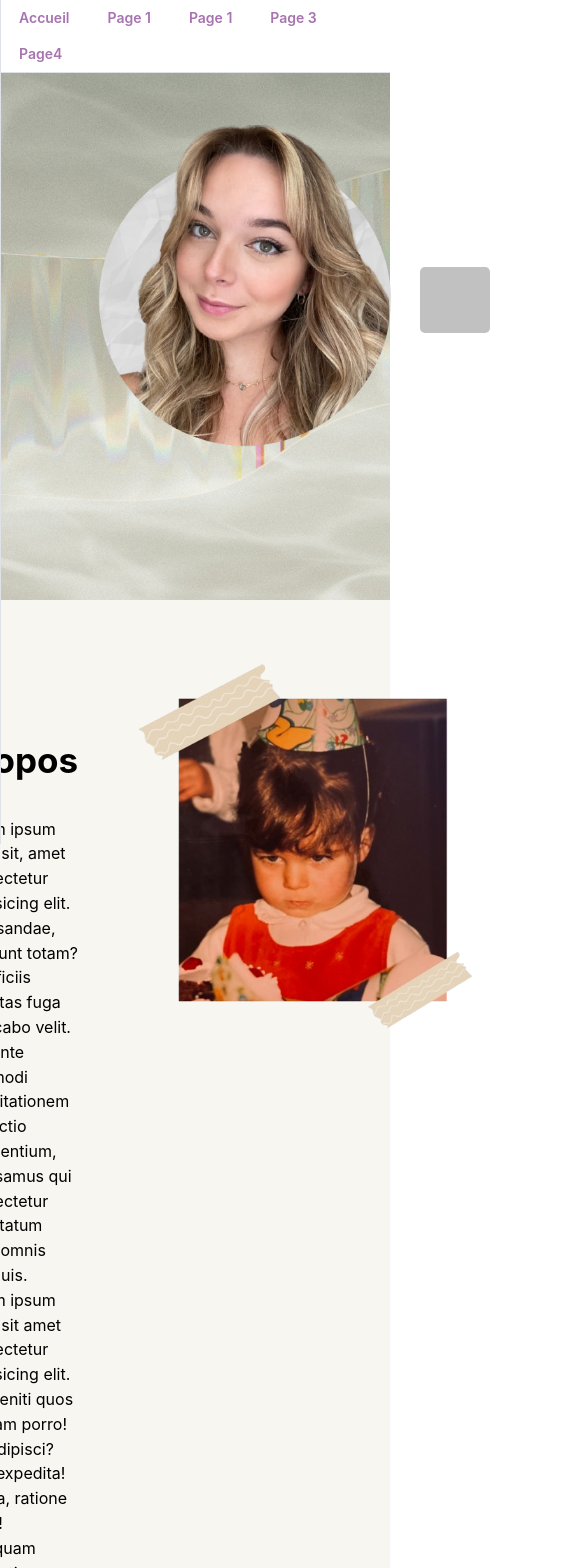
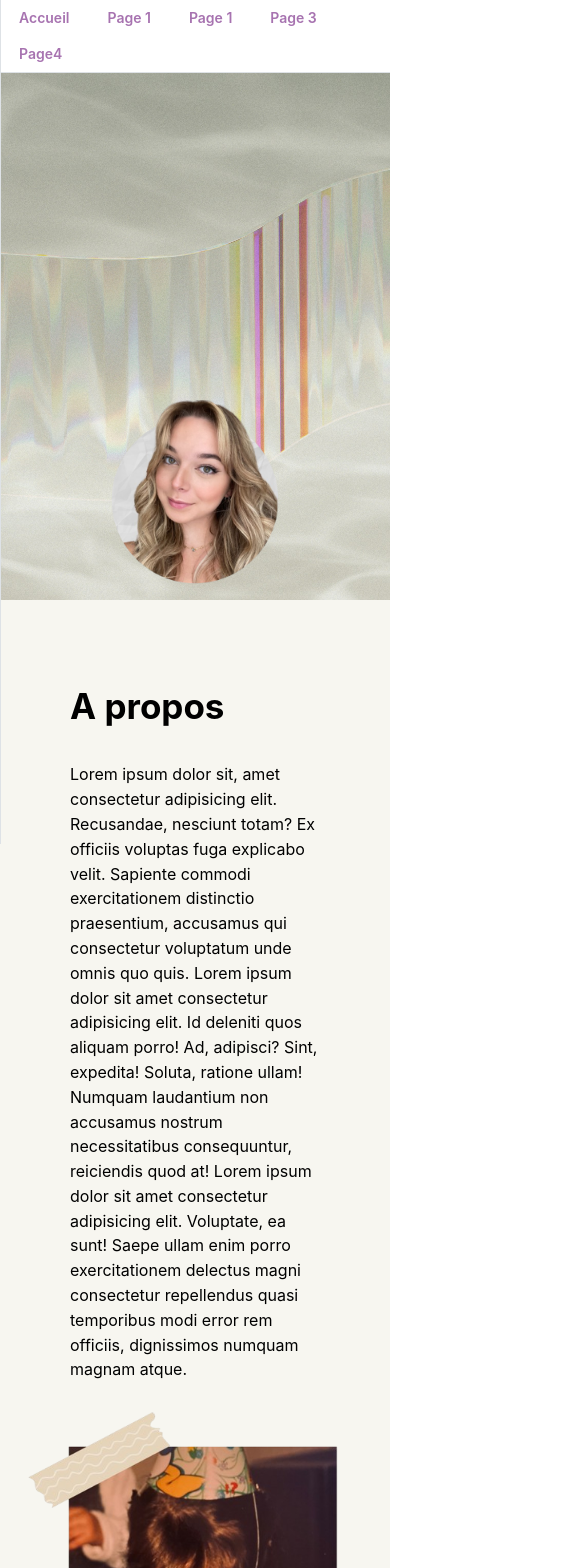
Before and after one commit to alexialang/portfolio, a React (Vite) app: page / in a window 390 px wide. Shown: the top 1568 px of the page, 585 px wide, since content can reach past the window. Built offline with nearby package versions, Linux system fonts and the light colour scheme.

Commit message:
button download/ responsive

```diff
--- a/src/pages/Home/Home.jsx
+++ b/src/pages/Home/Home.jsx
@@ -17,7 +17,6 @@ const Home = () => {
         </div>
       </div>
       <div className={classes.aPropos}>
-        <div></div>
         <div >
           <h2>A propos</h2>
           <p>Lorem ipsum dolor sit, amet consectetur adipisicing elit. Recusandae, nesciunt totam? Ex officiis voluptas fuga explicabo velit. Sapiente commodi exercitationem distinctio praesentium, accusamus qui consectetur voluptatum unde omnis quo quis. Lorem ipsum dolor sit amet consectetur adipisicing elit. Id deleniti quos aliquam porro! Ad, adipisci? Sint, expedita! Soluta, ratione ullam! Numquam laudantium non accusamus nostrum necessitatibus consequuntur, reiciendis quod at! Lorem ipsum dolor sit amet consectetur adipisicing elit. Voluptate, ea sunt! Saepe ullam enim porro exercitationem delectus magni consectetur repellendus quasi temporibus modi error rem officiis, dignissimos numquam magnam atque.</p>
@@ -31,29 +30,32 @@ const Home = () => {
           <div>
               <h3>HTML</h3>
               <Progress className={classes.bar} color="rgba(255, 175, 105, 1)" value={90} animated /> <br/>
-              <h3>HTML</h3>
-              <Progress className={classes.bar} color="rgba(255, 175, 105, 1)" value={40} animated /> <br/>
-              <h3>HTML</h3>
-              <Progress className={classes.bar} color="rgba(255, 175, 105, 1)" value={50} animated /> <br/>
-              <h3>HTML</h3>
-              <Progress className={classes.bar} color="rgba(255, 175, 105, 1)" value={50} animated /> <br/>
-              <h3>HTML</h3>
-              <Progress className={classes.bar} color="rgba(255, 175, 105, 1)" value={50} animated /> <br/>
-              <h3>HTML</h3>
+              <h3>CSS</h3>
+              <Progress className={classes.bar} color="rgba(255, 175, 105, 1)" value={80} animated /> <br/>
+              <h3>Javascript</h3>
+              <Progress className={classes.bar} color="rgba(255, 175, 105, 1)" value={10} animated /> <br/>
+              <h3>React</h3>
+              <Progress className={classes.bar} color="rgba(255, 175, 105, 1)" value={30} animated /> <br/>
+              <h3>PHP</h3>
+              <Progress className={classes.bar} color="rgba(255, 175, 105, 1)" value={10} animated /> <br/>
+              <h3>SQL</h3>
               <Progress className={classes.bar}color="rgba(255, 175, 105, 1)" value={50} animated /> <br/>
-              <h3>HTML</h3>
-              <Progress color="rgba(255, 175, 105, 1)" value={50} animated /> <br/>
+              <h3>Figma</h3>
+              <Progress color="rgba(255, 175, 105, 1)" value={60} animated /> <br/>
           </div>
           <div>
             <img src="../../src/assets/cv.png"></img>
-            <Button variant="filled" color="orange">Télécharger mon cv</Button>
+            <a href="fichier.html" download="../../src/assets/cv.png">
+            <Button variant="filled" color="orange" >Télécharger mon cv</Button>
+  </a>
+
            </div>
         </div>
       </div>
       <div className={classes.projets}>
         <h2>Mes projets</h2>
         <div className={classes.blockProjets}>
-          <div className={classes.coucou}><img src="../../src/assets/cv.png"></img> <p>coucou</p> </div>
+          <div><img src="../../src/assets/cv.png"></img> <p>coucou</p> </div>
           <div><img src="../../src/assets/cv.png"></img><p>coucou</p></div>
           <div><img src="../../src/assets/cv.png"></img><p>coucou</p></div>
         </div>
--- a/src/pages/Home/home.module.css
+++ b/src/pages/Home/home.module.css
@@ -132,9 +132,53 @@ h2{
       box-shadow: 0px 2px 12px 6px rgba(0,0,0,0.15);
       padding: 42px;
     }
+
 }
 
 .test{
   /* background-color: black; */
   height: 100px;
 }
+
+@media (max-width: 1000px){
+  .firstSection{
+    display: flex;
+    flex-direction: row;
+      & img {
+        width: 200px;
+        height: 200px;
+      }
+  }
+  .skillsBlock{
+    display: flex;
+    flex-direction: column;
+    justify-content: center;
+    align-items: center;
+  }
+
+  .blockProjets{
+    display: flex;
+    flex-direction: column;
+  }
+
+}
+
+@media (max-width :700px){
+  .backgroundFirstSection{
+    display: flex;
+    flex-direction: column-reverse;
+      & img{
+        margin-left: 0;
+      }
+  }
+  .aPropos{
+    display: flex;
+    flex-direction: column;
+    justify-content: center;
+    align-items: center;
+  }
+  .bar{
+    width: 200px;
+  }
+
+}
```
